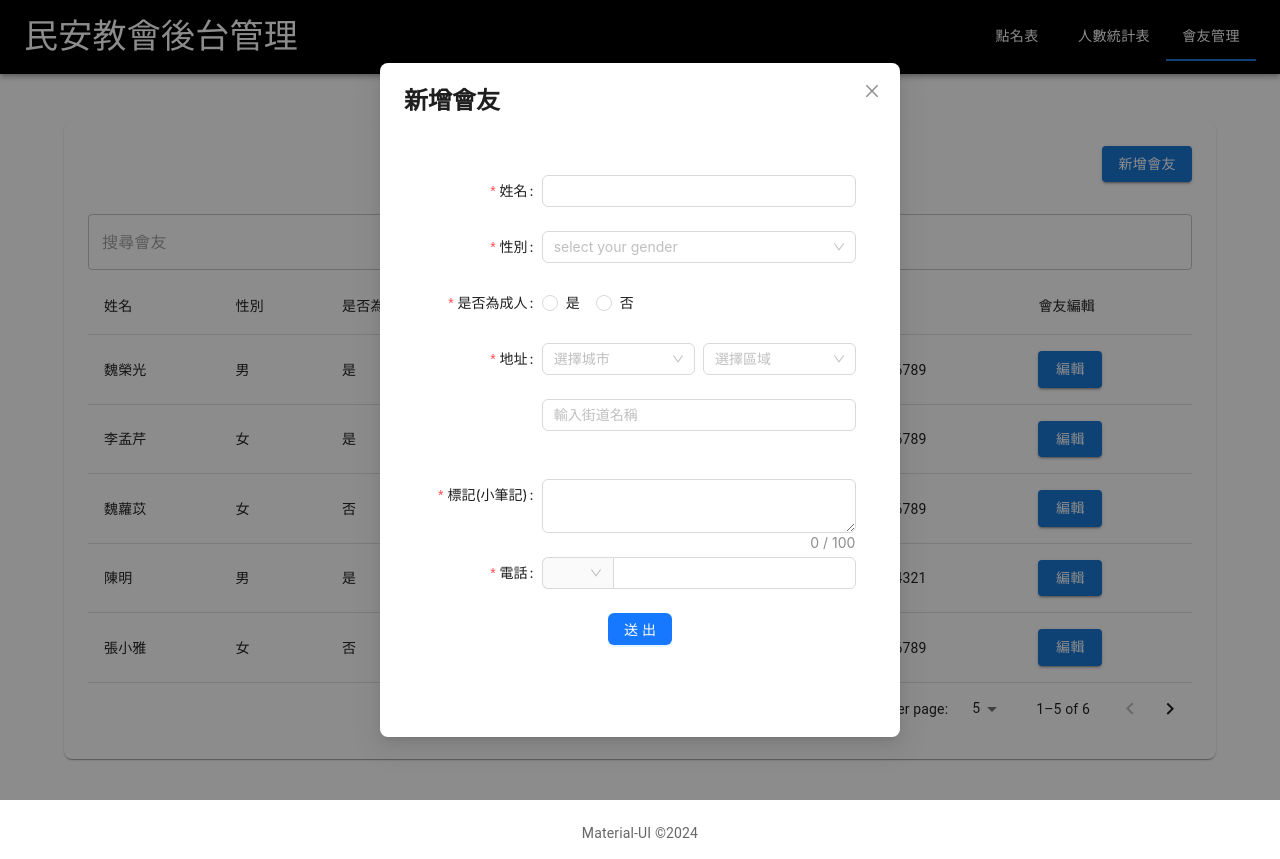
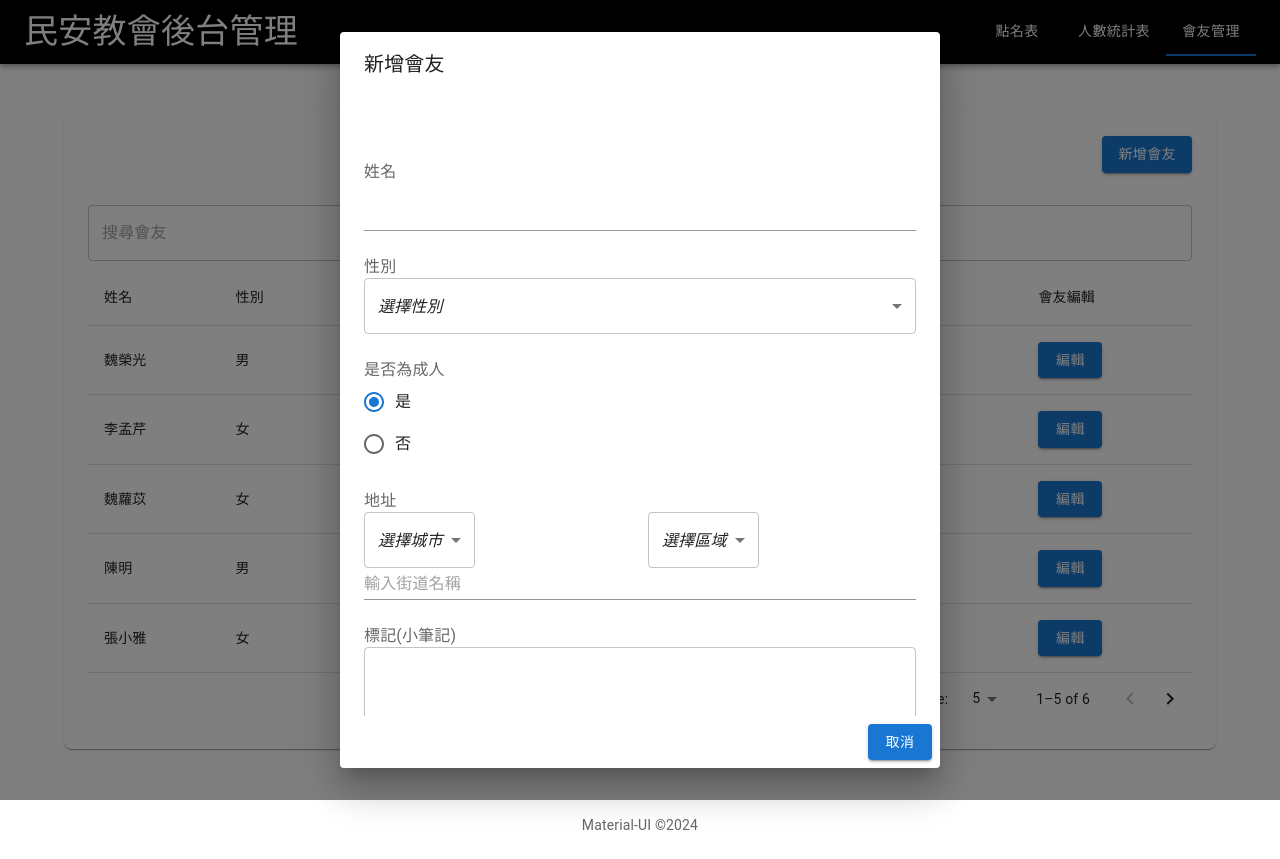
Before and after one commit to steven-oss/minaanChurch, a React (Create React App) app in the folder minan_rollcall/: page / in a window 1280 px wide. Both pictures are taken after a click on the button "新增會友". Built offline with nearby package versions, Linux system fonts and the light colour scheme.

Commit message:
安裝FORMIK+YUP

```diff
--- a/minan_rollcall/package.json
+++ b/minan_rollcall/package.json
@@ -5,6 +5,7 @@
   "dependencies": {
     "@emotion/react": "^11.13.3",
     "@emotion/styled": "^11.13.0",
+    "@hookform/resolvers": "^3.9.0",
     "@material-ui/core": "^4.12.4",
     "@material-ui/icons": "^4.11.3",
     "@mui/material": "^6.1.1",
@@ -12,13 +13,15 @@
     "@testing-library/react": "^13.4.0",
     "@testing-library/user-event": "^13.5.0",
     "antd": "^5.20.3",
+    "formik": "^2.4.6",
     "install": "^0.13.0",
     "moment": "^2.30.1",
     "react": "^18.3.1",
     "react-dom": "^18.3.1",
     "react-router-dom": "^6.26.0",
     "react-scripts": "5.0.1",
-    "web-vitals": "^2.1.4"
+    "web-vitals": "^2.1.4",
+    "yup": "^1.4.0"
   },
   "scripts": {
     "start": "react-scripts start",
--- a/minan_rollcall/src/components/layout/LayoutMenu.tsx
+++ b/minan_rollcall/src/components/layout/LayoutMenu.tsx
@@ -42,7 +42,7 @@ export default function LayoutMenu() {
     return (
         <AppBar position="static" sx={{ backgroundColor: '#000000' }}>
             <Toolbar sx={{ display: 'flex', justifyContent: 'space-between' }}>
-                <LayoutTypography text={"民安教會後台管理"} variant={"h4"} sx={{ color: '#ffffff', margin: '16px 0' }}/>
+                <LayoutTypography text={"民安教會後台管理"} variant={'h4'} />
                 <Box>
                     <Tabs
                         sx={{color:"#ffffff"}}
--- a/minan_rollcall/src/components/layout/LayoutTypography.tsx
+++ b/minan_rollcall/src/components/layout/LayoutTypography.tsx
@@ -15,6 +15,7 @@ export default function LayoutTypography(props:Props) {
                 variant={variant} // Equivalent to AntD's Title
                 sx={sx}
                 color={color}
+                component={'span'}
             >
                 {text}
             </Typography>
--- a/minan_rollcall/src/components/memberManagement/MemberManagementForm.tsx
+++ b/minan_rollcall/src/components/memberManagement/MemberManagementForm.tsx
@@ -1,162 +1,223 @@
-import { Button, Col, Form, FormProps, Input, Radio, Row, Select, Space } from "antd";
 import React, { useEffect } from "react";
-
-const { Option } = Select;
+import {
+  Button,
+  FormControl,
+  FormLabel,
+  Input,
+  Select,
+  MenuItem,
+  RadioGroup,
+  FormControlLabel,
+  Radio,
+  TextField,
+  Grid,
+} from "@mui/material";
+import { Formik, Form, Field } from "formik";
+import * as Yup from "yup";
 
 interface FieldType {
-  username?: string;
-  gender?: string;
-  isAdult?: boolean;
-  notes?: string;
-  phone?: string;
+  username: string;
+  gender: string;
+  isAdult: boolean;
+  notes: string;
+  phone: string;
+  address: {
+    city: string;
+    area: string;
+    street: string;
+  };
 }
 
 interface Props {
   selectedMember: any;
-  form:any;
+  onSubmit: (values: FieldType) => void; // 提交函數
 }
 
+const validationSchema = Yup.object({
+  username: Yup.string().required("姓名是必填的"),
+  gender: Yup.string().required("性別是必填的"),
+  isAdult: Yup.boolean().required("請選擇是否為成人"),
+  notes: Yup.string().required("請輸入標記(小筆記)"),
+  phone: Yup.string().required("請輸入電話號碼"),
+  address: Yup.object({
+    city: Yup.string().required("城市是必填的"),
+    area: Yup.string().required("區域是必填的"),
+    street: Yup.string().required("街道是必填的"),
+  }),
+});
+
 export default function MemberManagementForm(props: Props) {
-  const { selectedMember,form } = props;
-console.log(selectedMember)
-
-  useEffect(() => {
-    if (selectedMember) {
-      const [prefix, phoneNumber] = selectedMember.phone.split(' ');
-      form.setFieldsValue({
-        username: selectedMember.username,
-        gender: selectedMember.gender,
-        isAdult: selectedMember.isAdult ? true : false,
-        notes: selectedMember.notes,
-        prefix: prefix,
-        phone: phoneNumber,
-        address: selectedMember.address || {},
-      });
-    }else{
-        form.resetFields();
-    }
-  }, [selectedMember, form]);
-
-  const onFinish: FormProps<FieldType>['onFinish'] = (values) => {
-    console.log('Success:', values);
-  };
-
-  const onFinishFailed: FormProps<FieldType>['onFinishFailed'] = (errorInfo) => {
-    console.log('Failed:', errorInfo);
-  };
-
-  const prefixSelector = (
-    <Form.Item name="prefix" noStyle>
-      <Select style={{ width: 70 }}>
-        <Option value="886">+886</Option>
-      </Select>
-    </Form.Item>
-  );
+  const { selectedMember, onSubmit } = props;
 
   return (
-    <Form
-      form={form}
-      name="basic"
-      labelCol={{ span: 8 }}
-      wrapperCol={{ span: 16 }}
-      style={{ maxWidth: 600, padding: '48px 0px' }}
-      initialValues={{ remember: true }}
-      onFinish={onFinish}
-      onFinishFailed={onFinishFailed}
-      autoComplete="off"
+    <Formik
+      initialValues={{
+        username: "",
+        gender: "",
+        isAdult: true,
+        notes: "",
+        phone: "",
+        address: {
+          city: "",
+          area: "",
+          street: "",
+        },
+      }}
+      validationSchema={validationSchema}
+      onSubmit={(values) => {
+        console.log("Success:", values);
+        onSubmit(values); // 執行提交函數
+      }}
     >
-      <Form.Item<FieldType>
-        label="姓名"
-        name="username"
-        rules={[{ required: true, message: 'Please input your Username!' }]}
-        labelCol={{ span: 7 }}
-      >
-        <Input />
-      </Form.Item>
+      {({ values, handleChange, handleBlur }) => (
+        <Form style={{ maxWidth: 600, padding: "48px 0px" }}>
+          <FormControl fullWidth margin="normal">
+            <FormLabel>姓名</FormLabel>
+            <Field name="username">
+              {({ field, meta }) => (
+                <>
+                  <Input {...field} required />
+                  {meta.touched && meta.error ? (
+                    <div style={{ color: "red" }}>{meta.error}</div>
+                  ) : null}
+                </>
+              )}
+            </Field>
+          </FormControl>
 
-      <Form.Item
-        label="性別"
-        name="gender"
-        rules={[{ required: true, message: 'Please select gender!' }]}
-        labelCol={{ span: 7 }}
-      >
-        <Select placeholder="select your gender">
-          <Option value="male">男</Option>
-          <Option value="female">女</Option>
-        </Select>
-      </Form.Item>
+          <FormControl fullWidth margin="normal">
+            <FormLabel>性別</FormLabel>
+            <Field name="gender">
+              {({ field, meta }) => (
+                <>
+                  <Select {...field} displayEmpty>
+                    <MenuItem value="">
+                      <em>選擇性別</em>
+                    </MenuItem>
+                    <MenuItem value="male">男</MenuItem>
+                    <MenuItem value="female">女</MenuItem>
+                  </Select>
+                  {meta.touched && meta.error ? (
+                    <div style={{ color: "red" }}>{meta.error}</div>
+                  ) : null}
+                </>
+              )}
+            </Field>
+          </FormControl>
 
-      <Form.Item
-        label="是否為成人"
-        name="isAdult"
-        rules={[{ required: true, message: 'Please select your is AdultOrNot!' }]}
-        labelCol={{ span: 7 }}
-      >
-        <Radio.Group>
-          <Radio value={true}> 是 </Radio>
-          <Radio value={false}> 否 </Radio>
-        </Radio.Group>
-      </Form.Item>
-      <Form.Item
-        label="地址"
-        labelCol={{ span: 7 }}
-        required
-        >
-       <Row gutter={8}>
-        <Col span={12}>
-        <Form.Item
-            name={['address', 'city']}
-            rules={[{ required: true, message: '城市是必填項' }]}
-        >
-            <Select placeholder="選擇城市" style={{ width: '100%' }}>
-            <Option value="NewTaipei">新北市</Option>
-            <Option value="Taoyuan">桃園市</Option>
-            </Select>
-        </Form.Item>
-        </Col>
-        <Col span={12}>
-        <Form.Item
-            name={['address', 'area']}
-            rules={[{ required: true, message: '區域是必填項' }]}
-        >
-            <Select placeholder="選擇區域" style={{ width: '100%' }}>
-            <Option value="Shulin">樹林區</Option>
-            <Option value="Sindrum">新莊區</Option>
-            </Select>
-        </Form.Item>
-        </Col>
-    </Row>
-    <Form.Item
-        name={['address', 'street']}
-        rules={[{ required: true, message: '街道是必填項' }]}
-    >
-        <Input placeholder="輸入街道名稱" />
-    </Form.Item>
-        </Form.Item>
+          <FormControl component="fieldset" margin="normal">
+            <FormLabel component="legend">是否為成人</FormLabel>
+            <Field name="isAdult">
+              {({ field, meta }) => (
+                <RadioGroup {...field}>
+                  <FormControlLabel
+                    value={true}
+                    control={<Radio />}
+                    label="是"
+                  />
+                  <FormControlLabel
+                    value={false}
+                    control={<Radio />}
+                    label="否"
+                  />
+                  {meta.touched && meta.error ? (
+                    <div style={{ color: "red" }}>{meta.error}</div>
+                  ) : null}
+                </RadioGroup>
+              )}
+            </Field>
+          </FormControl>
 
-      <Form.Item
-        name="notes"
-        label="標記(小筆記)"
-        rules={[{ required: true, message: 'Please input Notes' }]}
-        labelCol={{ span: 7 }}
-      >
-        <Input.TextArea showCount maxLength={100} />
-      </Form.Item>
+          <FormControl fullWidth margin="normal">
+            <FormLabel>地址</FormLabel>
+            <Grid container spacing={2}>
+              <Grid item xs={6}>
+                <Field name="address.city">
+                  {({ field, meta }) => (
+                    <>
+                      <Select {...field} displayEmpty>
+                        <MenuItem value="">
+                          <em>選擇城市</em>
+                        </MenuItem>
+                        <MenuItem value="NewTaipei">新北市</MenuItem>
+                        <MenuItem value="Taoyuan">桃園市</MenuItem>
+                      </Select>
+                      {meta.touched && meta.error ? (
+                        <div style={{ color: "red" }}>{meta.error}</div>
+                      ) : null}
+                    </>
+                  )}
+                </Field>
+              </Grid>
+              <Grid item xs={6}>
+                <Field name="address.area">
+                  {({ field, meta }) => (
+                    <>
+                      <Select {...field} displayEmpty>
+                        <MenuItem value="">
+                          <em>選擇區域</em>
+                        </MenuItem>
+                        <MenuItem value="Shulin">樹林區</MenuItem>
+                        <MenuItem value="Sindrum">新莊區</MenuItem>
+                      </Select>
+                      {meta.touched && meta.error ? (
+                        <div style={{ color: "red" }}>{meta.error}</div>
+                      ) : null}
+                    </>
+                  )}
+                </Field>
+              </Grid>
+            </Grid>
+            <Field name="address.street">
+              {({ field, meta }) => (
+                <>
+                  <Input {...field} placeholder="輸入街道名稱" />
+                  {meta.touched && meta.error ? (
+                    <div style={{ color: "red" }}>{meta.error}</div>
+                  ) : null}
+                </>
+              )}
+            </Field>
+          </FormControl>
 
-      <Form.Item
-        name="phone"
-        label="電話"
-        rules={[{ required: true, message: 'Please input your phone number!' }]}
-        labelCol={{ span: 7 }}
-      >
-        <Input addonBefore={prefixSelector} />
-      </Form.Item>
+          <FormControl fullWidth margin="normal">
+            <FormLabel>標記(小筆記)</FormLabel>
+            <Field name="notes">
+              {({ field, meta }) => (
+                <>
+                  <TextField {...field} multiline rows={4} />
+                  {meta.touched && meta.error ? (
+                    <div style={{ color: "red" }}>{meta.error}</div>
+                  ) : null}
+                </>
+              )}
+            </Field>
+          </FormControl>
 
-      <Form.Item style={{ display: 'flex', justifyContent: 'center' }}>
-        <Button type="primary" htmlType="submit">
-          送出
-        </Button>
-      </Form.Item>
-    </Form>
+          <FormControl fullWidth margin="normal">
+            <FormLabel>電話</FormLabel>
+            <Field name="phone">
+              {({ field, meta }) => (
+                <>
+                  <Input {...field} />
+                  {meta.touched && meta.error ? (
+                    <div style={{ color: "red" }}>{meta.error}</div>
+                  ) : null}
+                </>
+              )}
+            </Field>
+          </FormControl>
+
+          <Button
+            type="submit"
+            variant="contained"
+            color="primary"
+            style={{ display: "flex", margin: "0 auto" }}
+          >
+            送出
+          </Button>
+        </Form>
+      )}
+    </Formik>
   );
 }
--- a/minan_rollcall/src/components/memberManagement/MemberManagementModal.tsx
+++ b/minan_rollcall/src/components/memberManagement/MemberManagementModal.tsx
@@ -1,29 +1,42 @@
-import { Form, Modal } from "antd";
 import React from "react";
+import { Dialog, DialogTitle, DialogContent, DialogActions, Button, Typography } from "@mui/material";
 import MemberManagementForm from "./MemberManagementForm.tsx";
+import MemberManagementButton from "./MemberManagementButton.tsx";
 
-interface Props{
-    open:boolean;
-    onCreateButtonCancel:()=>void;
-    selectedMember:any;
+interface Props {
+  open: boolean;
+  onCreateButtonCancel: () => void;
+  selectedMember: any;
 }
-export default function MemberManagementModal(props:Props){
-    const {open,selectedMember,onCreateButtonCancel} = props;
-    const [form] = Form.useForm();
 
-    const handleCancel = ()=>{
-        onCreateButtonCancel();
-        form.resetFields();
-    }
-    return(
-        <Modal
-         title={<span style={{ fontSize: '24px' }}>{selectedMember ? "編輯會友" : "新增會友"}</span>}
-         open={open}
-         onCancel={handleCancel}
-         footer={null}
-         centered
-         >
-            <MemberManagementForm selectedMember={selectedMember} form={form}/>
-        </Modal>
-    )
+export default function MemberManagementModal(props: Props) {
+  const { open, selectedMember, onCreateButtonCancel } = props;
+
+  const handleCancel = () => {
+    onCreateButtonCancel();
+  };
+
+  const handleFormSubmit = (values: any) => {
+    console.log("Submitted values:", values);
+    // 在這裡可以添加任何需要的邏輯，比如 API 請求或狀態更新
+    // 例如，您可以在這裡將表單數據傳遞給父組件進行進一步處理
+    // onCreateButtonSave(values);
+    handleCancel(); // 提交後關閉對話框
+  };
+
+  return (
+    <Dialog open={open} onClose={handleCancel} fullWidth maxWidth="sm">
+      <DialogTitle>
+        <Typography variant="h6" component="span">
+          {selectedMember ? "編輯會友" : "新增會友"}
+        </Typography>
+      </DialogTitle>
+      <DialogContent>
+        <MemberManagementForm selectedMember={selectedMember} onSubmit={handleFormSubmit} />
+      </DialogContent>
+      <DialogActions>
+        <MemberManagementButton actionName={"取消"} onClick={handleCancel}/>
+      </DialogActions>
+    </Dialog>
+  );
 }
```
